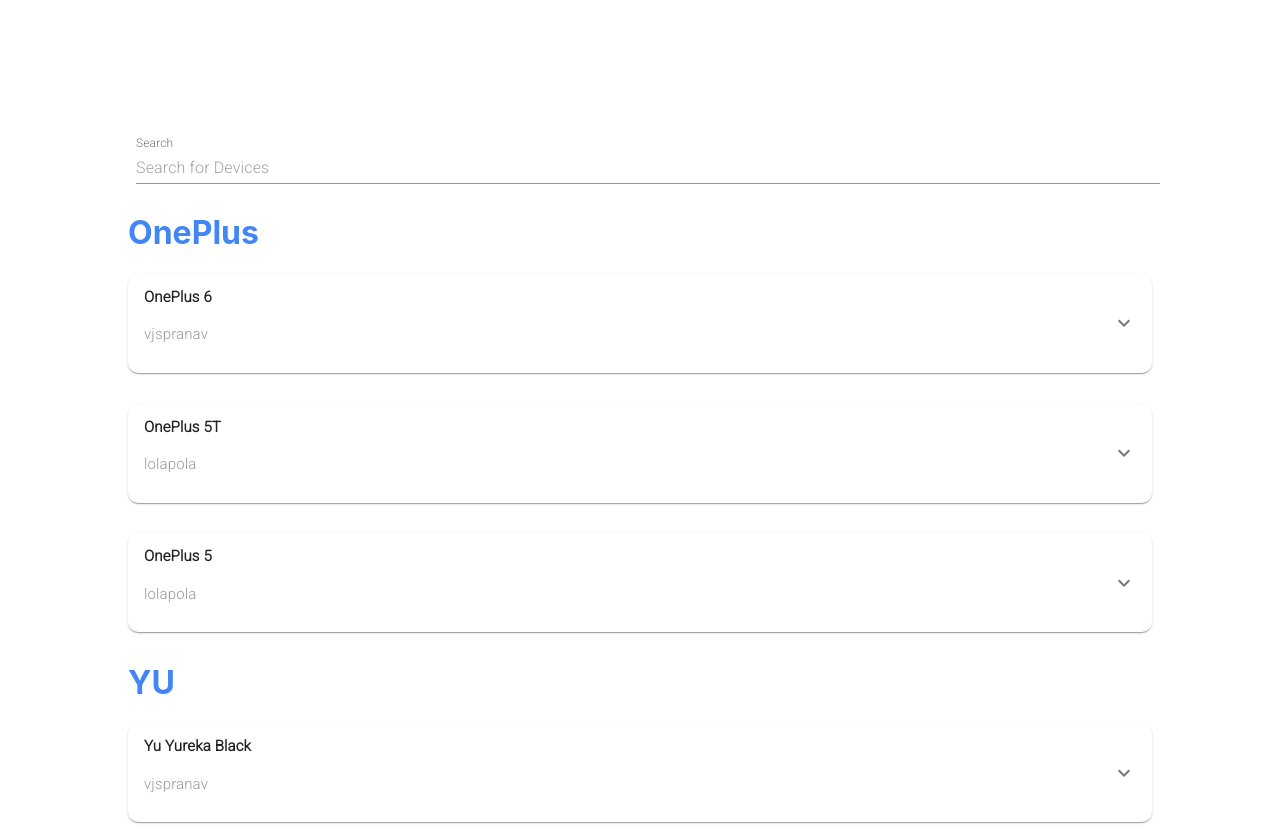
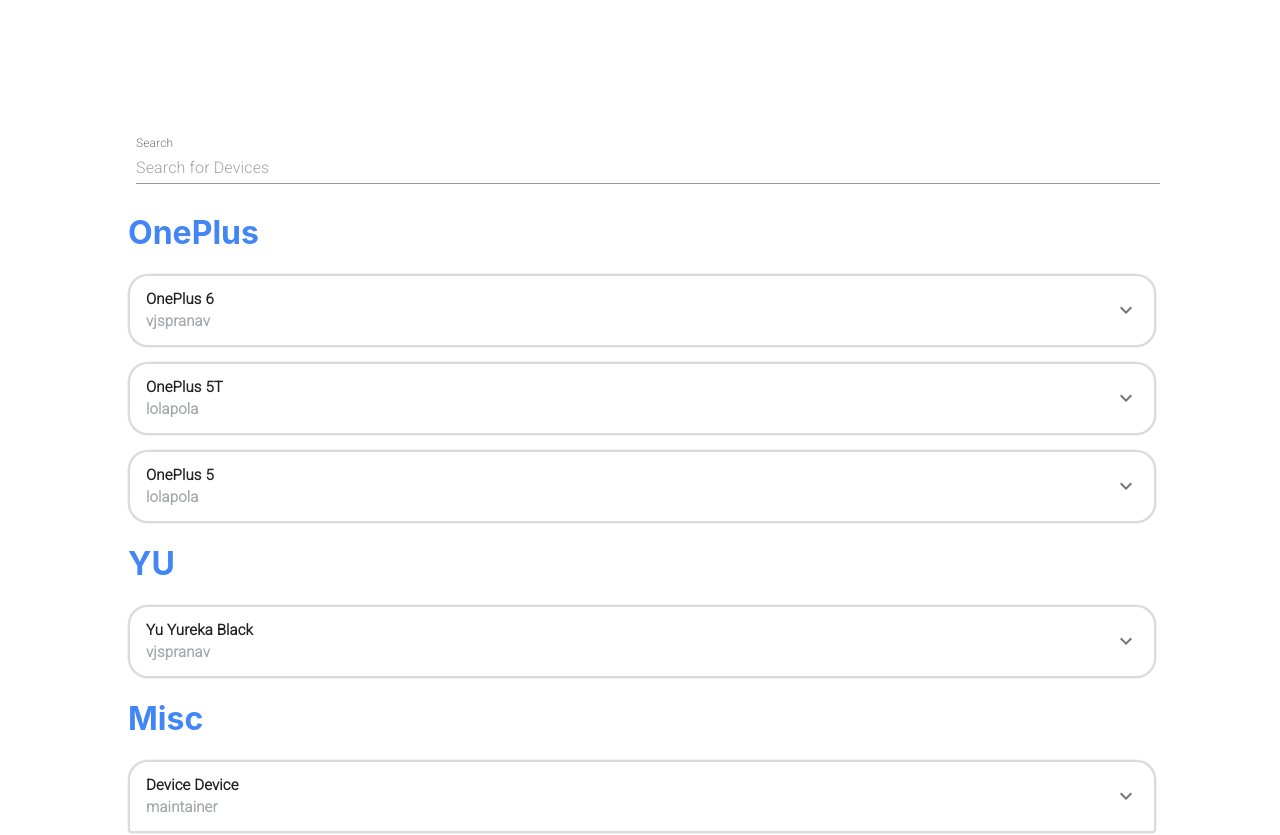
Before and after one commit to vjspranav/StagOS_Downloads, a React (Create React App) app: page / in a window 1280 px wide. Shown: the top 835 px of the page. Built offline with nearby package versions, Linux system fonts and the light colour scheme.

Commit message:
Make UI Aesthetic

```diff
--- a/src/components/StagAccordion.js
+++ b/src/components/StagAccordion.js
@@ -14,6 +14,10 @@ const useStyles = makeStyles((theme) => ({
     "&:before": {
       height: 0,
     },
+    marginBottom: "15px",
+    borderRadius: "20px",
+    border: "2px solid rgba(0,0,0,0.14)",
+    boxShadow: "0 0 0.5px 0.5px rgba(0,0,0,0.1)",
   },
   heading: {
     fontSize: theme.typography.pxToRem(15),
@@ -41,7 +45,7 @@ export default function StagAccordionnpm(props) {
       expanded={expanded === "panel1"}
       onChange={handleChange("panel1")}
       className={classes.root}
-      style={{ marginBottom: "3%", borderRadius: "10px" }}
+      elevation={0}
     >
       <AccordionSummary
         expandIcon={<ExpandMoreIcon />}
@@ -50,8 +54,10 @@ export default function StagAccordionnpm(props) {
       >
         <Typography className={classes.heading}>
           <strong>{device}</strong>
-          <br />
-          <p style={{ color: "#999999" }}>{name}</p>
+
+          <div style={{ color: "rgba(144, 148, 151, 0.8)", fontWeight: "600" }}>
+            {name}
+          </div>
         </Typography>
       </AccordionSummary>
       <AccordionDetails>
```
